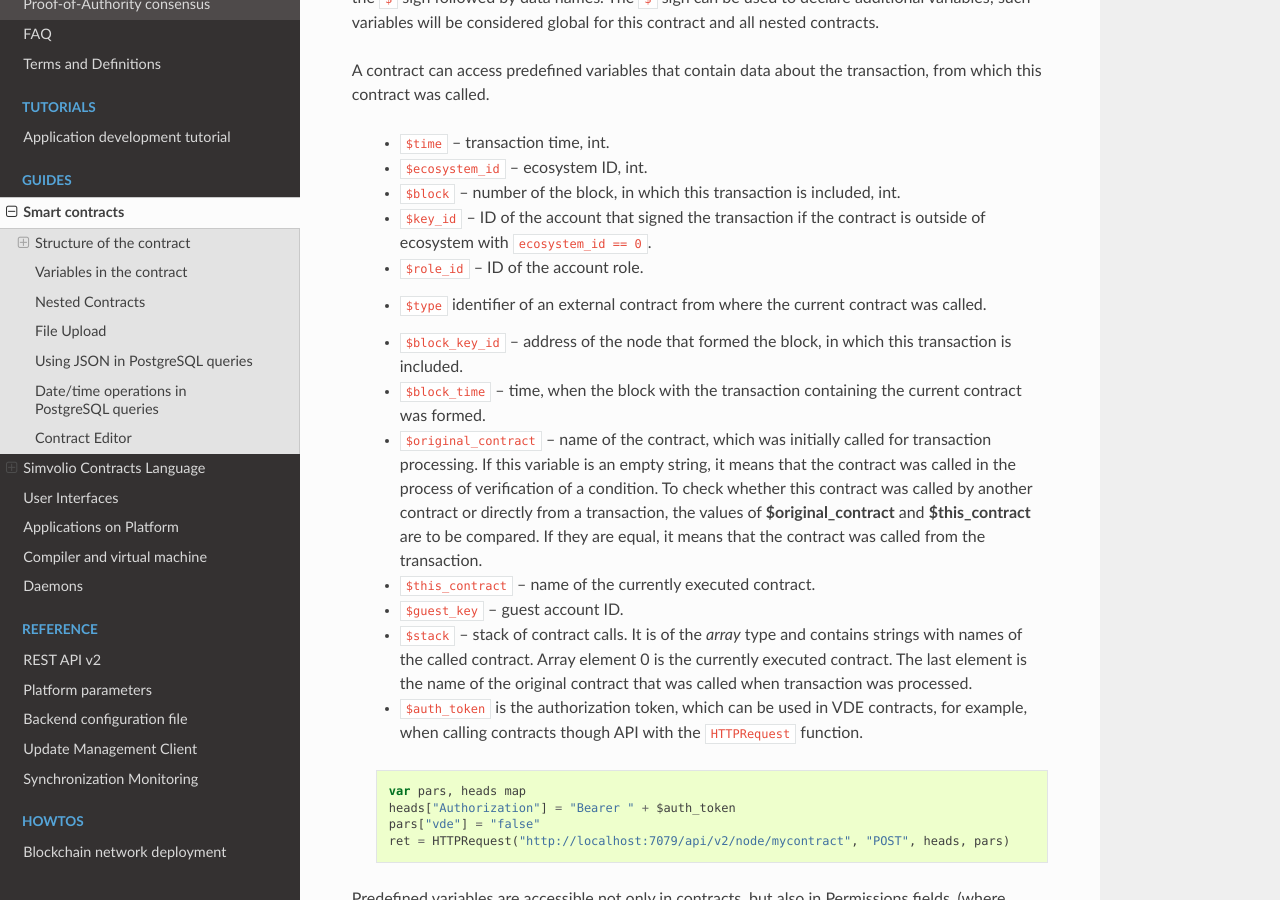
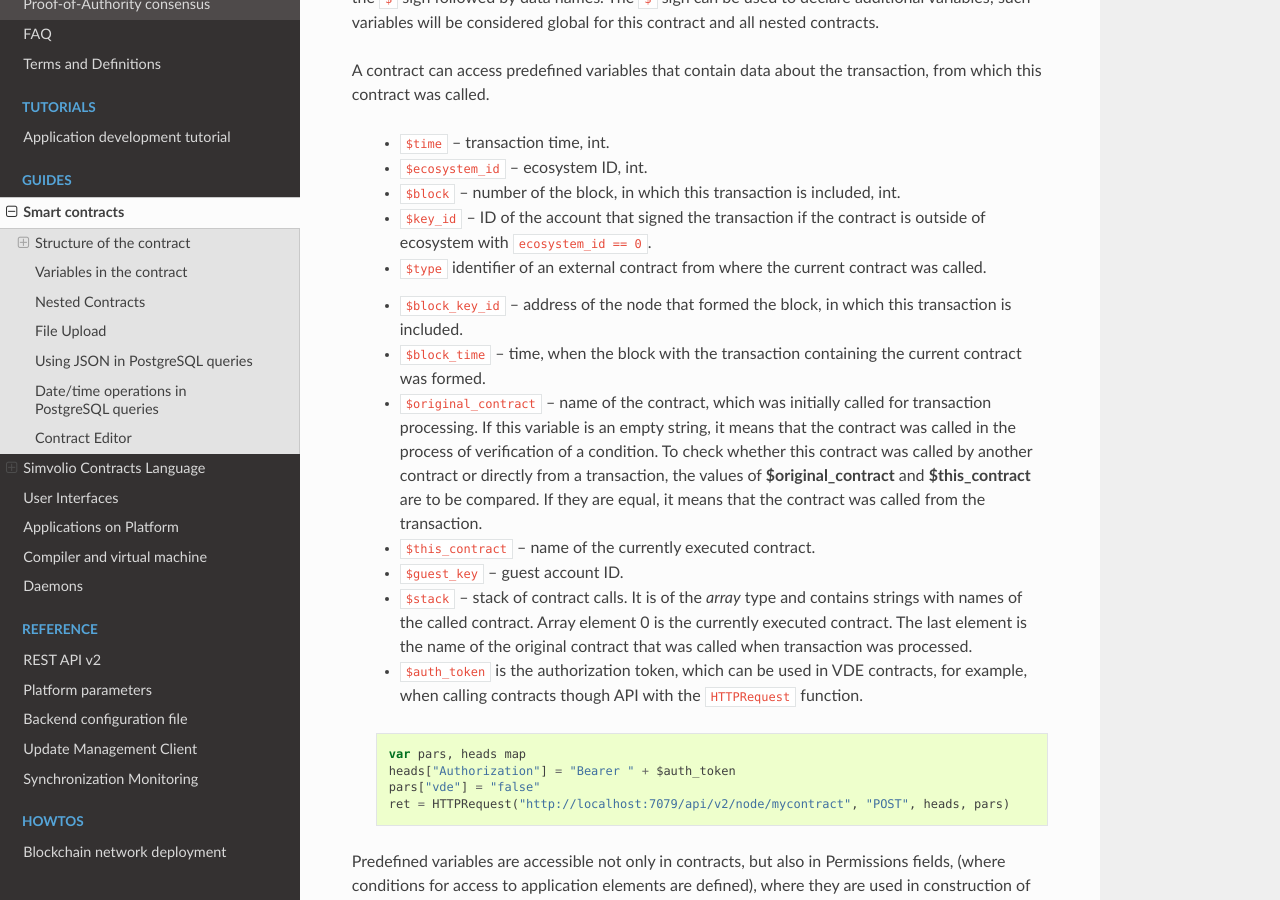
Before and after one commit to AplaProject/apla-docs-en, a Sphinx documentation site: the page built from source/topics/script.rst, in a window 1280 px wide and 900 px high, scrolled down 2187 px. Built offline with Sphinx 7.4.7 and the Read the Docs theme 2.0.0, drawn with Linux system fonts in a browser that asks for light colours.

Commit message:
remove  contract variable

```diff
--- a/source/topics/script.rst
+++ b/source/topics/script.rst
@@ -104,12 +104,6 @@ A contract can access predefined variables that contain data about the transacti
     * ``$block`` – number of the block, in which this transaction is included, int.
 
     * ``$key_id`` – ID of the account that signed the transaction if the contract is outside of ecosystem with ``ecosystem_id == 0``.
-
-    * ``$role_id`` – ID of the account role.
-
-        .. todo::
-
-            Check that this is still used.
 
     * ``$type`` identifier of an external contract from where the current contract was called.
 
```
